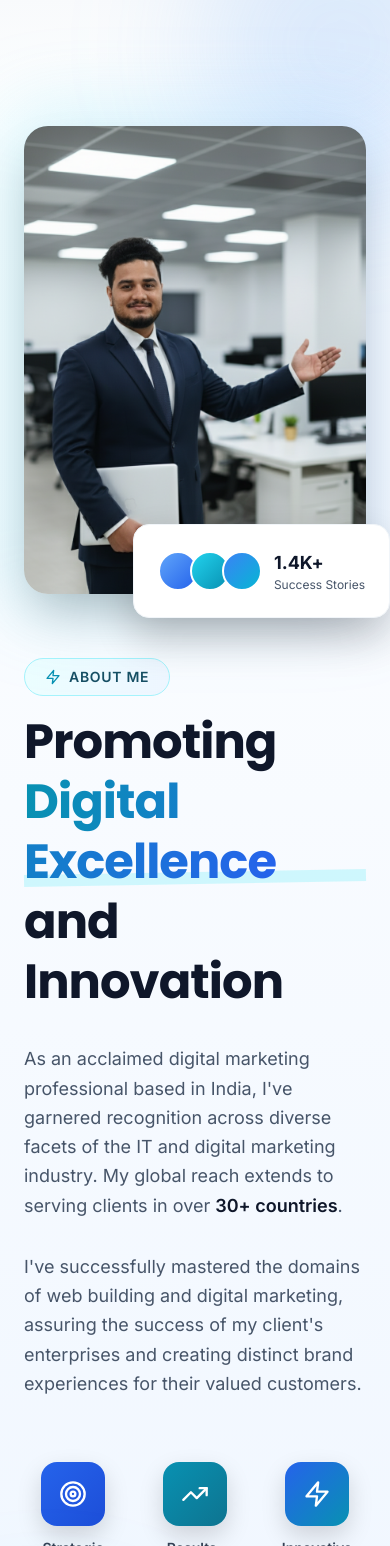
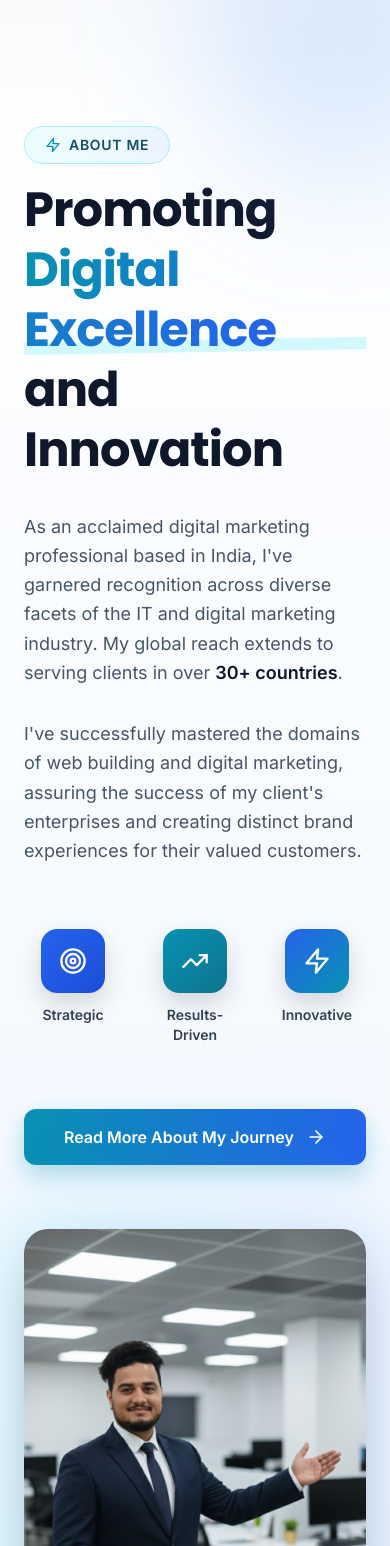
Before and after one commit to rgstartup/Prince-Giri-Personal-Portfolio-Website, a React (Vite) app: page / in a window 390 px wide. Shown: the part 1622-3168 px from the top of the page. Built offline with nearby package versions, Linux system fonts and the light colour scheme.

Commit message:
about me image reverse

```diff
--- a/src/components/About.tsx
+++ b/src/components/About.tsx
@@ -1,79 +1,104 @@
-import { ArrowRight, Target, TrendingUp, Zap } from 'lucide-react';
+import { ArrowRight, Target, TrendingUp, Zap } from "lucide-react";
 
 export function About() {
   return (
-    <section className="py-32 bg-gradient-to-b from-white to-blue-50 relative overflow-hidden" id='about' aria-labelledby="about-heading">
-      <div className="absolute top-0 left-0 w-full h-32 bg-gradient-to-b from-slate-50 to-transparent" aria-hidden="true"></div>
-      <div className="pointer-events-none absolute -top-24 -right-24 h-72 w-72 rounded-full bg-blue-400/20 blur-3xl" aria-hidden="true" />
-      <div className="pointer-events-none absolute -bottom-24 -left-24 h-72 w-72 rounded-full bg-cyan-400/20 blur-3xl" aria-hidden="true" />
+    <section
+      className="py-32 bg-gradient-to-b from-white to-blue-50 relative overflow-hidden"
+      id="about"
+      aria-labelledby="about-heading"
+    >
+      <div
+        className="absolute top-0 left-0 w-full h-32 bg-gradient-to-b from-slate-50 to-transparent"
+        aria-hidden="true"
+      ></div>
+      <div
+        className="pointer-events-none absolute -top-24 -right-24 h-72 w-72 rounded-full bg-blue-400/20 blur-3xl"
+        aria-hidden="true"
+      />
+      <div
+        className="pointer-events-none absolute -bottom-24 -left-24 h-72 w-72 rounded-full bg-cyan-400/20 blur-3xl"
+        aria-hidden="true"
+      />
 
       <div className="container mx-auto px-6">
         <div className="grid lg:grid-cols-2 gap-16 items-center">
-          <div className="relative group">
-            <div className="absolute -inset-4 bg-gradient-to-r from-cyan-400/20 to-blue-400/20 rounded-3xl blur-2xl group-hover:blur-3xl transition-all" aria-hidden="true"></div>
-            <div className="relative">
-              <div className="absolute inset-0 bg-gradient-to-br from-cyan-500/10 via-transparent to-blue-500/10 rounded-3xl" aria-hidden="true"></div>
-              <img
-                src="/see.png"
-                alt="Prince Giri - Digital Marketing Expert"
-                className="rounded-3xl shadow-2xl h-[80%] w-full cover transform group-hover:scale-[1.02] transition-transform duration-500"
-                width="600"
-                height="800"
-                loading="lazy"
-              />
-
-              <div className="absolute -bottom-6 -right-6 bg-white rounded-2xl shadow-xl p-6 border border-slate-100" aria-label="Success metric">
-                <div className="flex items-center gap-3">
-                  <div className="flex -space-x-2" aria-hidden="true">
-                    <div className="w-10 h-10 rounded-full bg-gradient-to-br from-blue-400 to-blue-600 border-2 border-white"></div>
-                    <div className="w-10 h-10 rounded-full bg-gradient-to-br from-cyan-400 to-cyan-600 border-2 border-white"></div>
-                    <div className="w-10 h-10 rounded-full bg-gradient-to-br from-blue-500 to-cyan-500 border-2 border-white"></div>
-                  </div>
-                  <div>
-                    <div className="text-lg font-bold text-slate-900">1.4K+</div>
-                    <div className="text-xs text-slate-600">Success Stories</div>
-                  </div>
-                </div>
-              </div>
-            </div>
-          </div>
-
-          <div className="space-y-8">
+          {/* ✅ CONTENT FIRST ON MOBILE, SECOND ON DESKTOP */}
+          <div className="space-y-8 order-1 lg:order-2">
             <div className="space-y-4">
               <div className="inline-flex items-center gap-2 bg-gradient-to-r from-cyan-50 to-blue-50 border border-cyan-200 rounded-full px-5 py-2">
                 <Zap className="text-cyan-600" size={16} aria-hidden="true" />
-                <span className="text-sm font-semibold text-cyan-900 uppercase tracking-wider">About Me</span>
+                <span className="text-sm font-semibold text-cyan-900 uppercase tracking-wider">
+                  About Me
+                </span>
               </div>
 
-              <h2 id="about-heading" className="text-5xl lg:text-6xl font-bold text-slate-900 leading-tight">
-                Promoting{' '}
+              <h2
+                id="about-heading"
+                className="text-5xl lg:text-6xl font-bold text-slate-900 leading-tight"
+              >
+                Promoting{" "}
                 <span className="relative inline-block">
-                  <span className="relative z-10 text-gradient from-cyan-600 to-blue-600">Digital Excellence</span>
-                  <span className="absolute bottom-2 left-0 w-full h-3 bg-cyan-200/50 -rotate-1" aria-hidden="true"></span>
-                </span>
-                {' '}and Innovation
+                  <span className="relative z-10 text-gradient from-cyan-600 to-blue-600">
+                    Digital Excellence
+                  </span>
+                  <span
+                    className="absolute bottom-2 left-0 w-full h-3 bg-cyan-200/50 -rotate-1"
+                    aria-hidden="true"
+                  ></span>
+                </span>{" "}
+                and Innovation
               </h2>
             </div>
 
             <p className="text-lg text-slate-600 leading-relaxed">
-              As an acclaimed digital marketing professional based in India, I've garnered recognition across diverse facets of the IT and digital marketing industry. My global reach extends to serving clients in over <span className="font-semibold text-slate-900">30+ countries</span>.
+              As an acclaimed digital marketing professional based in India,
+              I've garnered recognition across diverse facets of the IT and
+              digital marketing industry. My global reach extends to serving
+              clients in over{" "}
+              <span className="font-semibold text-slate-900">
+                30+ countries
+              </span>
+              .
             </p>
 
             <p className="text-lg text-slate-600 leading-relaxed">
-              I've successfully mastered the domains of web building and digital marketing, assuring the success of my client's enterprises and creating distinct brand experiences for their valued customers.
+              I've successfully mastered the domains of web building and digital
+              marketing, assuring the success of my client's enterprises and
+              creating distinct brand experiences for their valued customers.
             </p>
 
-            <div className="grid grid-cols-3 gap-6 py-8" role="list" aria-label="Core strengths">
+            <div
+              className="grid grid-cols-3 gap-6 py-8"
+              role="list"
+              aria-label="Core strengths"
+            >
               {[
-                { icon: Target, label: 'Strategic', color: 'from-blue-600 to-blue-700' },
-                { icon: TrendingUp, label: 'Results-Driven', color: 'from-cyan-600 to-cyan-700' },
-                { icon: Zap, label: 'Innovative', color: 'from-blue-600 to-cyan-600' }
+                {
+                  icon: Target,
+                  label: "Strategic",
+                  color: "from-blue-600 to-blue-700",
+                },
+                {
+                  icon: TrendingUp,
+                  label: "Results-Driven",
+                  color: "from-cyan-600 to-cyan-700",
+                },
+                {
+                  icon: Zap,
+                  label: "Innovative",
+                  color: "from-blue-600 to-cyan-600",
+                },
               ].map((item, index) => (
                 <div key={index} className="group text-center" role="listitem">
-                  <div className={`bg-gradient-to-br ${item.color} w-16 h-16 rounded-2xl flex items-center justify-center mb-3 mx-auto group-hover:scale-110 group-hover:rotate-3 transition-all shadow-lg`} aria-hidden="true">
+                  <div
+                    className={`bg-gradient-to-br ${item.color} w-16 h-16 rounded-2xl flex items-center justify-center mb-3 mx-auto group-hover:scale-110 group-hover:rotate-3 transition-all shadow-lg`}
+                    aria-hidden="true"
+                  >
                     <item.icon className="text-white" size={28} />
                   </div>
-                  <div className="text-sm font-semibold text-slate-700">{item.label}</div>
+                  <div className="text-sm font-semibold text-slate-700">
+                    {item.label}
+                  </div>
                 </div>
               ))}
             </div>
@@ -85,10 +110,60 @@ export function About() {
             >
               <span className="relative z-10 flex items-center gap-3">
                 Read More About My Journey
-                <ArrowRight className="relative z-10 group-hover:translate-x-1 transition-transform" size={20} aria-hidden="true" />
+                <ArrowRight
+                  className="relative z-10 group-hover:translate-x-1 transition-transform"
+                  size={20}
+                  aria-hidden="true"
+                />
               </span>
-              <div className="absolute inset-0 bg-gradient-to-r from-blue-600 to-cyan-600 opacity-0 group-hover:opacity-100 transition-opacity rounded-xl" aria-hidden="true"></div>
+              <div
+                className="absolute inset-0 bg-gradient-to-r from-blue-600 to-cyan-600 opacity-0 group-hover:opacity-100 transition-opacity rounded-xl"
+                aria-hidden="true"
+              ></div>
             </a>
+          </div>
+
+          {/* ✅ IMAGE SECOND ON MOBILE, FIRST ON DESKTOP */}
+          <div className="relative group order-2 lg:order-1">
+            <div
+              className="absolute -inset-4 bg-gradient-to-r from-cyan-400/20 to-blue-400/20 rounded-3xl blur-2xl group-hover:blur-3xl transition-all"
+              aria-hidden="true"
+            ></div>
+            <div className="relative">
+              <div
+                className="absolute inset-0 bg-gradient-to-br from-cyan-500/10 via-transparent to-blue-500/10 rounded-3xl"
+                aria-hidden="true"
+              ></div>
+              <img
+                src="/see.png"
+                alt="Prince Giri - Digital Marketing Expert"
+                className="rounded-3xl shadow-2xl h-[80%] w-full cover transform group-hover:scale-[1.02] transition-transform duration-500"
+                width="600"
+                height="800"
+                loading="lazy"
+              />
+
+              <div
+                className="absolute -bottom-6 -right-6 bg-white rounded-2xl shadow-xl p-6 border border-slate-100"
+                aria-label="Success metric"
+              >
+                <div className="flex items-center gap-3">
+                  <div className="flex -space-x-2" aria-hidden="true">
+                    <div className="w-10 h-10 rounded-full bg-gradient-to-br from-blue-400 to-blue-600 border-2 border-white"></div>
+                    <div className="w-10 h-10 rounded-full bg-gradient-to-br from-cyan-400 to-cyan-600 border-2 border-white"></div>
+                    <div className="w-10 h-10 rounded-full bg-gradient-to-br from-blue-500 to-cyan-500 border-2 border-white"></div>
+                  </div>
+                  <div>
+                    <div className="text-lg font-bold text-slate-900">
+                      1.4K+
+                    </div>
+                    <div className="text-xs text-slate-600">
+                      Success Stories
+                    </div>
+                  </div>
+                </div>
+              </div>
+            </div>
           </div>
         </div>
       </div>
```
